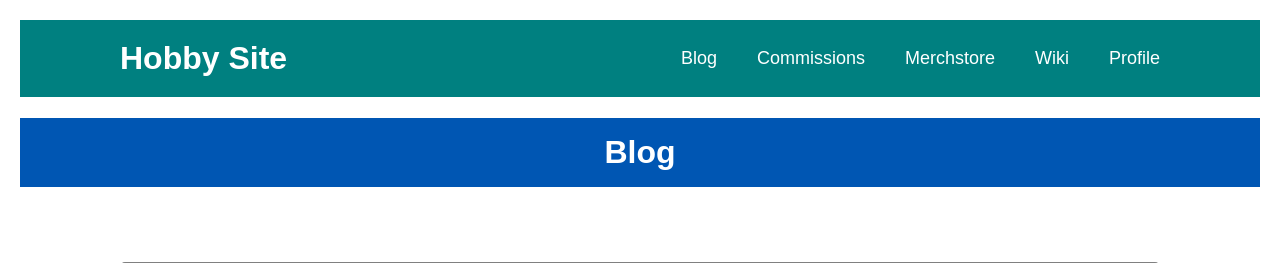
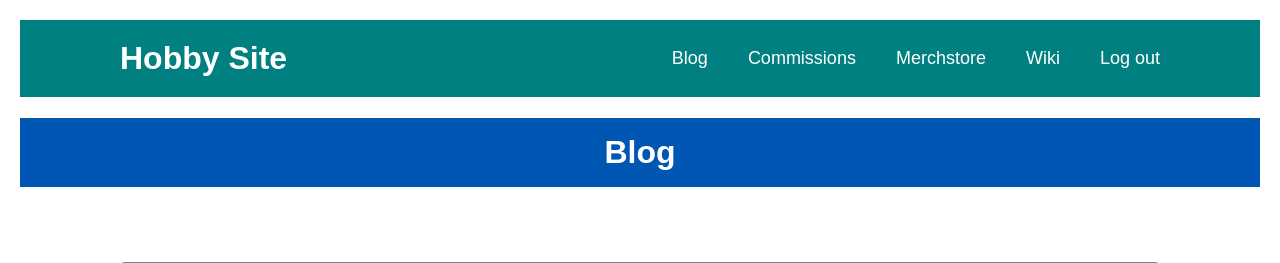
Before and after one commit to eevicteen/hobbysite-G-13, a Django app: page /blog/article/add/ in a window 1280 px wide. Shown: the top 263 px of the page. Run offline with Django 5.2, Linux system fonts and the light colour scheme; a user stored in the database is signed in; tables that the repository leaves empty hold one stand-in row (values such as "Sample post").

Commit message:
tweaked base.html to change depending on if hte user is logged in or not

```diff
--- a/templates/base.html
+++ b/templates/base.html
@@ -20,7 +20,11 @@
             <a href="{% url 'commissions:commissions-list'%}">Commissions</a>
             <a href="{% url 'merchstore:product-list'%}">Merchstore</a>
             <a href="{% url 'wiki:article_list'%}">Wiki</a>
-            <a href="{% url 'blog:blog_list'%}">Profile</a>
+         {% if user.is_authenticated %}
+            <a href="{% url 'logout' %}">Log out</a>
+        {% else %}
+            <a href="{% url 'login' %}">Log in</a>
+        {% endif %}
         </nav>
     </header>
 
```
